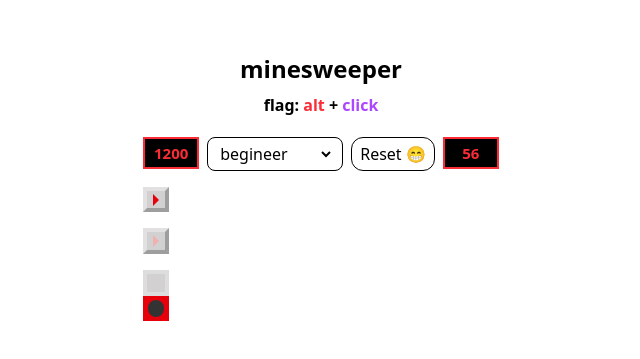
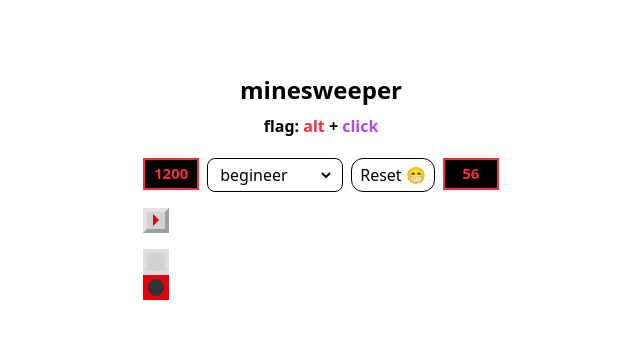
Before and after one commit to 4ssh1/mine-sweeper, a React (Vite) app: page / in a window 1280 px wide. Shown: the part 213-572 px from the top of the page, without its empty margins (319-959 px from the left). Built offline with nearby package versions, Linux system fonts and the light colour scheme.

Commit message:
minor change

```diff
--- a/src/App.tsx
+++ b/src/App.tsx
@@ -1,7 +1,7 @@
 import  ClosedCell from "./components/header/grid/ClosedCell"
 import EmptyCell from "./components/header/grid/EmptyCell"
 import Info from "./components/header/Info"
-import { Bomb, BombFrame, Flag, TransparentFlag } from "./helpers/Board"
+import { Bomb, BombFrame, Flag } from "./helpers/Board"
 
 function App() {
 
@@ -12,9 +12,6 @@ function App() {
           <Info />
           <ClosedCell>
             <Flag />
-          </ClosedCell>
-          <ClosedCell>
-            <TransparentFlag />
           </ClosedCell>
           <EmptyCell />
           <BombFrame >
```
